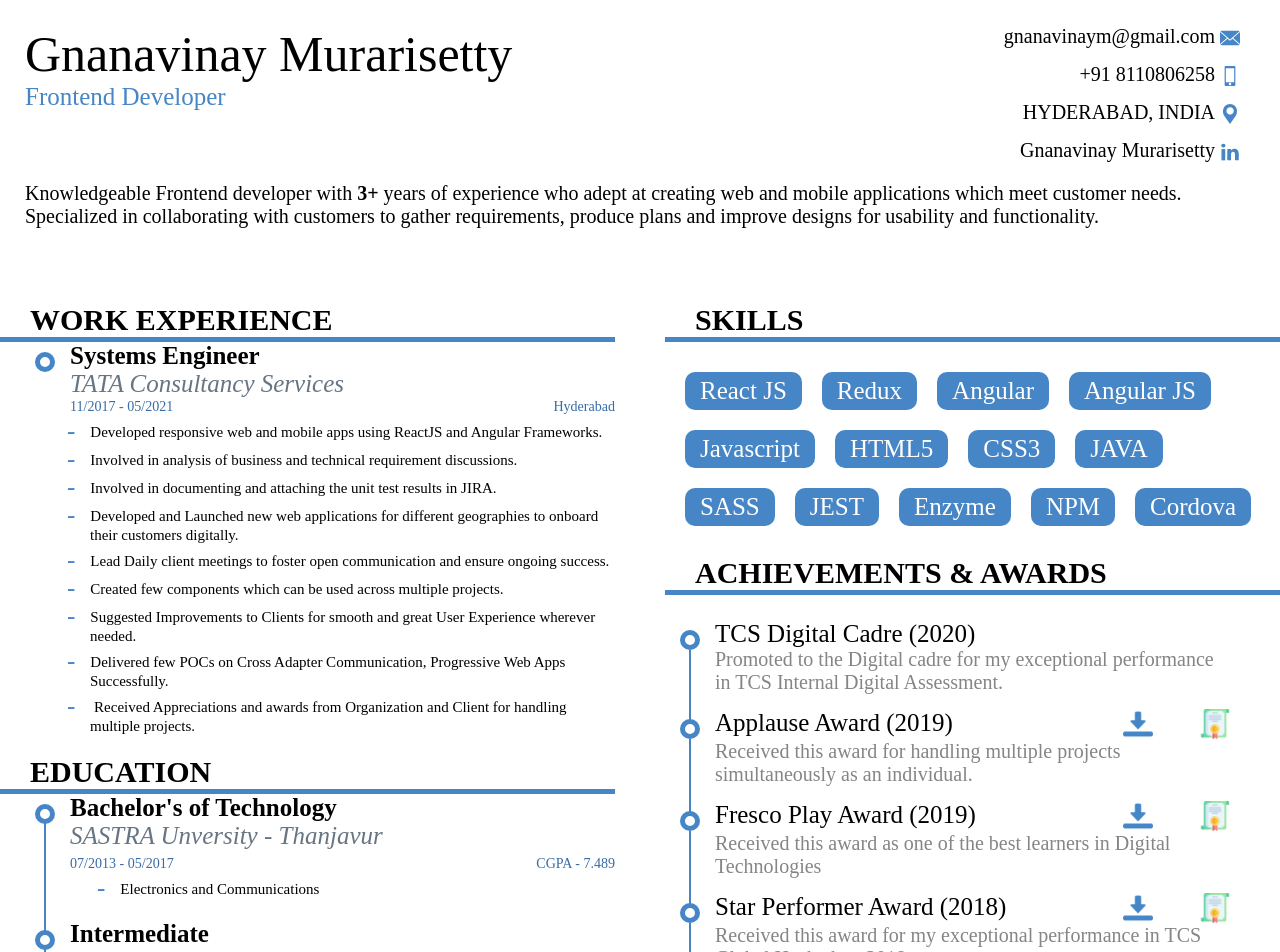
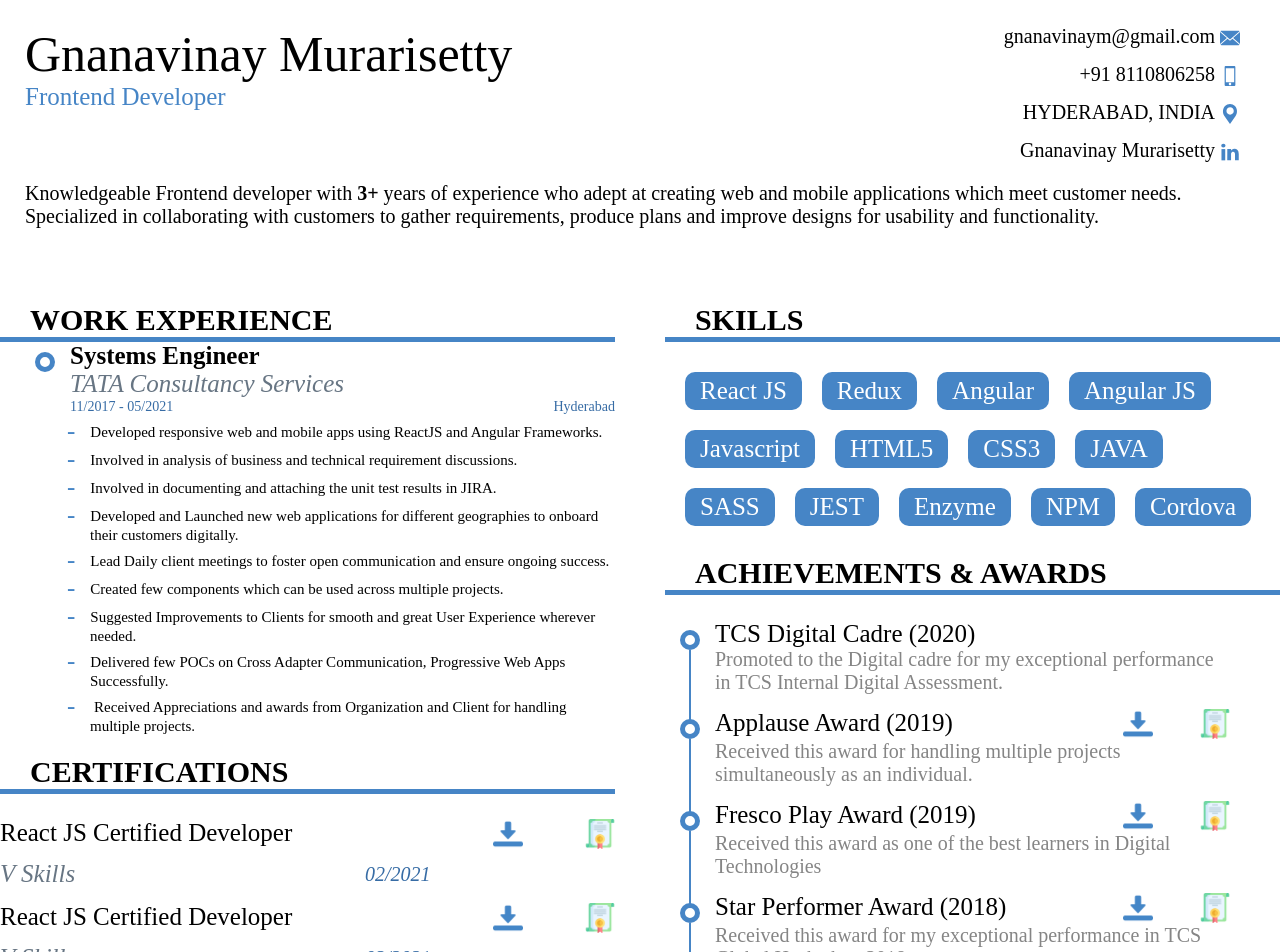
Before and after one commit to vinnu214/my-resume, a React (Create React App) app: page / in a window 1280 px wide. Shown: the top 952 px of the page. Built offline with nearby package versions, Linux system fonts and the light colour scheme.

Commit message:
Certifications Added

```diff
--- a/src/App.css
+++ b/src/App.css
@@ -108,11 +108,29 @@
 
 .Skills__container span { margin: 10rem 1rem; }
 
+/**************** Achievements Component **********/
+/**************** Certificate Component **********/
+.Achievement__Container { margin: 2.5rem 5rem; }
+
+.Achievement__Sub-Container { margin: 1.5rem 0; display: grid; grid-template-columns: 70% repeat(2, 3rem); justify-content: space-between; }
+
+.Achievement__li { position: relative; }
+
+.Achievement__li:not(:last-child)::after { top: 3rem; }
+
+.Achievement__Img, .Achievement__Link { height: 3rem; cursor: pointer; }
+
+@media print { .Achievement__Img, .Achievement__Link { visibility: hidden; } }
+
+.Achievement__Summary { font-size: 2rem; color: #858585; grid-column: 1 / -1; }
+
 /**************** Certificate Component **********/
 /**************** Certificate Component **********/
-.Certificate__Container { margin: 2.5rem 5rem; }
+.Certificate__Container { margin: 2.5rem 0; }
 
 .Certificate__Sub-Container { margin: 1.5rem 0; display: grid; grid-template-columns: 70% repeat(2, 3rem); justify-content: space-between; }
+
+@media print { .Certificate__Sub-Container { grid-template-columns: 1fr; } }
 
 .Certificate__li { position: relative; }
 
@@ -120,9 +138,13 @@
 
 .Certificate__Img, .Certificate__Link { height: 3rem; cursor: pointer; }
 
-@media print { .Certificate__Img, .Certificate__Link { visibility: hidden; } }
+@media print { .Certificate__Img, .Certificate__Link { display: none; } }
 
-.Certificate__Summary { font-size: 2rem; color: #858585; grid-column: 1 / -1; }
+.Certificate__Details { display: flex; justify-content: space-between; margin-top: 1rem; }
+
+.Certificate__institute { font-size: 2.5rem; font-style: italic; color: #677583; }
+
+.Certificate__Date { font-size: 2rem; font-style: italic; align-self: center; color: #376ca5; }
 
 /**************** Footer Component **************/
 /**************** Footer Component **************/
--- a/src/App.js
+++ b/src/App.js
@@ -6,6 +6,7 @@
 import Achievements from "components/Achievements";
 import Education from "components/Education";
 import React from "react";
+import Cerifications from "components/Cerifications";
 
 function App() {
   return (
@@ -14,6 +15,7 @@
         <Description />
         <div>
           <WorkExperience />
+          <Cerifications />
           <Education />
         </div>
         <div>
--- a/src/Styles/SCSS/components/_certificate.scss
+++ b/src/Styles/SCSS/components/_certificate.scss
@@ -1,13 +1,16 @@
 /**************** Certificate Component **********/
 .Certificate {
   &__Container {
-    margin: 2.5rem 5rem;
+    margin: 2.5rem 0;
   }
   &__Sub-Container {
     margin: 1.5rem 0;
     display: grid;
     grid-template-columns: 70% repeat(2, 3rem);
     justify-content: space-between;
+    @media print {
+      grid-template-columns: 1fr;
+    }
   }
   &__li {
     position: relative;
@@ -20,12 +23,24 @@
     height: 3rem;
     cursor: pointer;
     @media print {
-      visibility: hidden;
+      // visibility: hidden;
+      display: none;
     }
   }
-  &__Summary {
+  &__Details {
+    display: flex;
+    justify-content: space-between;
+    margin-top: 1rem;
+  }
+  &__institute {
+    font-size: 2.5rem;
+    font-style: italic;
+    color: $color-secondary-black;
+  }
+  &__Date {
     font-size: 2rem;
-    color: $color-grey;
-    grid-column: 1 / -1;
+    font-style: italic;
+    align-self: center;
+    color: $color-light-blue;
   }
 }
--- a/src/Styles/SCSS/main.scss
+++ b/src/Styles/SCSS/main.scss
@@ -13,7 +13,10 @@
 @import "components/education";
 /**************** Skills Component **************/
 @import "components/skills";
+/**************** Achievements Component **********/
+@import "components/achievements";
 /**************** Certificate Component **********/
 @import "components/certificate";
+
 /**************** Footer Component **************/
 @import "components/footer";
--- a/src/components/Achievements.jsx
+++ b/src/components/Achievements.jsx
@@ -1,8 +1,8 @@
 import React from "react";
 import Heading from "./Heading";
-import Icon__Certificate from 'icons/certificate.png'
-import Icon__Download from 'icons/download.png'
-import { certifications as Certs } from "resumeData";
+import Icon__Certificate from 'icons/certificate.png';
+import Icon__Download from 'icons/download.png';
+import { AchievementsList } from "resumeData";
 
 
 const openCertificate =(Cert)=>{
@@ -10,19 +10,19 @@
   return false;
 }
 
-function Certifications() {
+function Achievements() {
   return (
     <React.Fragment>
       <Heading heading="Achievements & Awards" />
-      <ul className="Certificate__Container">
-        {Certs.map((Certificate,idx) => (
-          <li className="Certificate__Sub-Container list Certificate__li " key={idx}>
-            <div className="text__Certificate  Certificate__Heading">
+      <ul className="Achievement__Container">
+        {AchievementsList.map((Certificate,idx) => (
+          <li className="Achievement__Sub-Container list Achievement__li " key={idx}>
+            <div className="text__Certificate  Achievement__Heading">
               {Certificate.name} ({Certificate.yearOfRelease})
             </div>
-              {Certificate.path ?<a href={Certificate.path}  download={Certificate.name}><img className="Certificate__Link"  src={Icon__Download} alt='Download' /></a>:null}
-              {Certificate.path ?<img className="Certificate__Img" alt="Certificate" src={Icon__Certificate}  onClick={()=>{openCertificate(Certificate) }} />:null}
-            <div className="text__Certificate Certificate__Summary">
+              {Certificate.path ?<a href={Certificate.path}  download={Certificate.name}><img className="Achievement__Link"  src={Icon__Download} alt='Download' /></a>:null}
+              {Certificate.path ?<img className="Achievement__Img" alt="Certificate" src={Icon__Certificate}  onClick={()=>{openCertificate(Certificate) }} />:null}
+            <div className="text__Certificate Achievement__Summary">
               {Certificate.certSummary}
             </div>
           </li>
@@ -32,4 +32,4 @@
   );
 }
 
-export default Certifications;
+export default Achievements;
--- /dev/null
+++ b/src/components/Cerifications.js
@@ -0,0 +1,58 @@
+import React from "react";
+import Heading from "./Heading";
+import { certificationsList as Certs } from "resumeData";
+
+import Icon__Certificate from "icons/certificate.png";
+import Icon__Download from "icons/download.png";
+
+const openCertificate = (Cert) => {
+  window.open(Cert.path + "#toolbar=0", "NewWin");
+  return false;
+};
+
+function Cerifications() {
+  return (
+    <React.Fragment>
+      <Heading heading="Certifications" />
+      <ul className="Certificate__Container">
+        {Certs.map((Certificate, idx) => (
+          <li
+            className="Certificate__Sub-Container list Certificate__li "
+            key={idx}
+          >
+            <div className="text__Certificate  Certificate__Heading">
+              {Certificate.name}
+            </div>
+            {Certificate.path ? (
+              <a href={Certificate.path} download={Certificate.name}>
+                <img
+                  className="Certificate__Link"
+                  src={Icon__Download}
+                  alt="Download"
+                />
+              </a>
+            ) : null}
+            {Certificate.path ? (
+              <img
+                className="Certificate__Img"
+                alt="Certificate"
+                src={Icon__Certificate}
+                onClick={() => {
+                  openCertificate(Certificate);
+                }}
+              />
+            ) : null}
+            <div className="Certificate__Details">
+              <p className="Certificate__institute">
+                {Certificate.instituteName}
+              </p>
+              <p className="Certificate__Date">{Certificate.completionDate}</p>
+            </div>
+          </li>
+        ))}
+      </ul>
+    </React.Fragment>
+  );
+}
+
+export default Cerifications;
--- a/src/resumeData.js
+++ b/src/resumeData.js
@@ -2,6 +2,7 @@
 import FPA from "Images/Certificates/Fresco_Play_Miles_Award.pdf";
 import SLGAH from "Images/Certificates/Star_Of_the_Learners_Group_Award_Hackathon.pdf";
 import SLGAI from "Images/Certificates/Star_Of_the_Learners_Group_Award_ILP.pdf";
+import Cert_RJC from "Images/Certificates/ReactJS__Certificate.pdf";
 
 export const name = "Gnanavinay Murarisetty";
 export const currDesignation = "Frontend Developer";
@@ -60,7 +61,7 @@
   "Cordova",
 ];
 
-export const certifications = [
+export const AchievementsList = [
   {
     name: "TCS Digital Cadre",
     yearOfRelease: "2020",
@@ -125,6 +126,20 @@
     score: 86,
   },
 ];
+export const certificationsList = [
+  {
+    name: "React JS Certified Developer",
+    completionDate: "02/2021",
+    instituteName: "V Skills",
+    path: Cert_RJC,
+  },
+  {
+    name: "React JS Certified Developer",
+    completionDate: "02/2021",
+    instituteName: "V Skills",
+    path: Cert_RJC,
+  },
+];
 // export const
 // export const
 // export const
```
Also changed, not shown: src/Styles/SCSS/components/_achievements.scss (added, +31 -0 lines), 1 other file (tests, documents, lock files or other folders).
